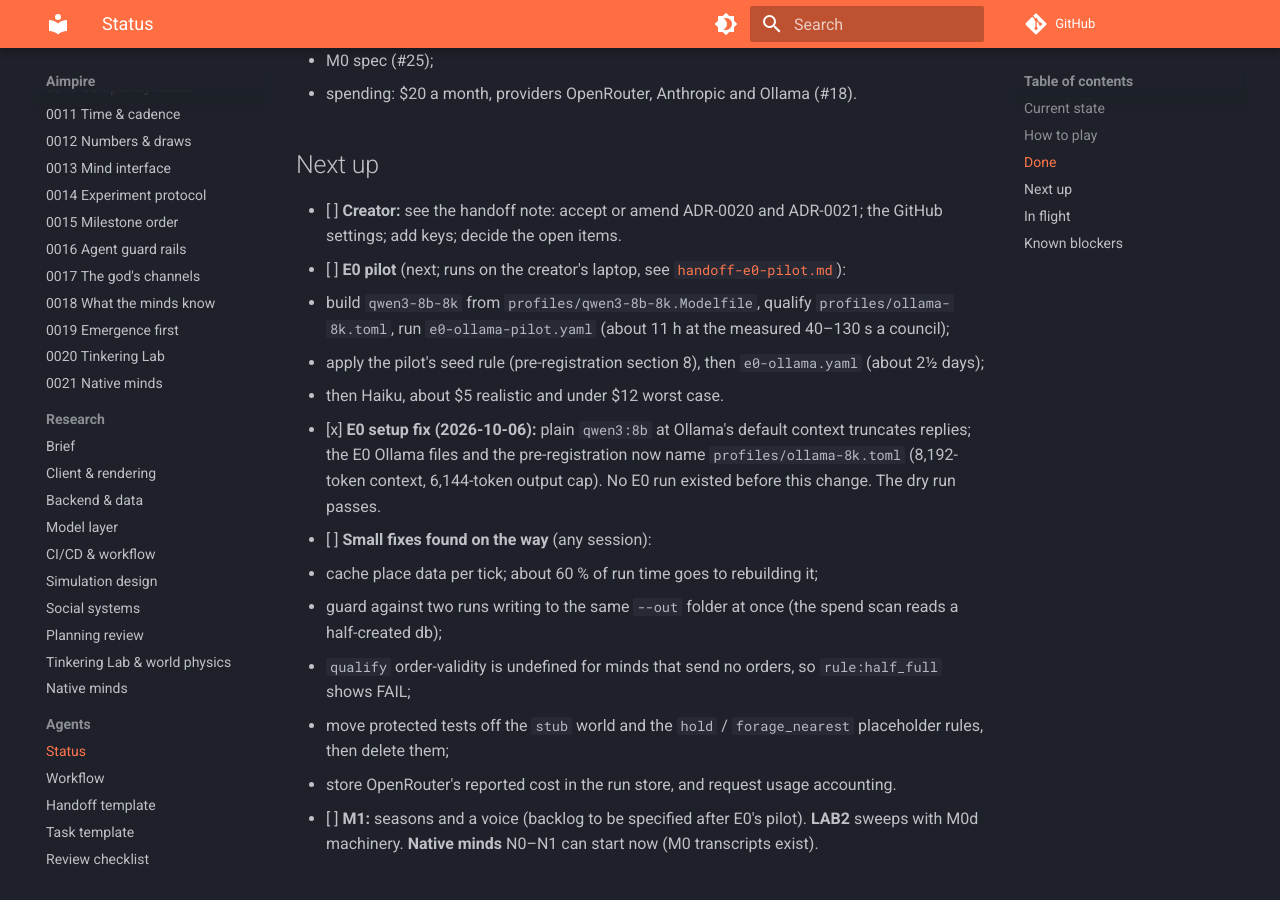
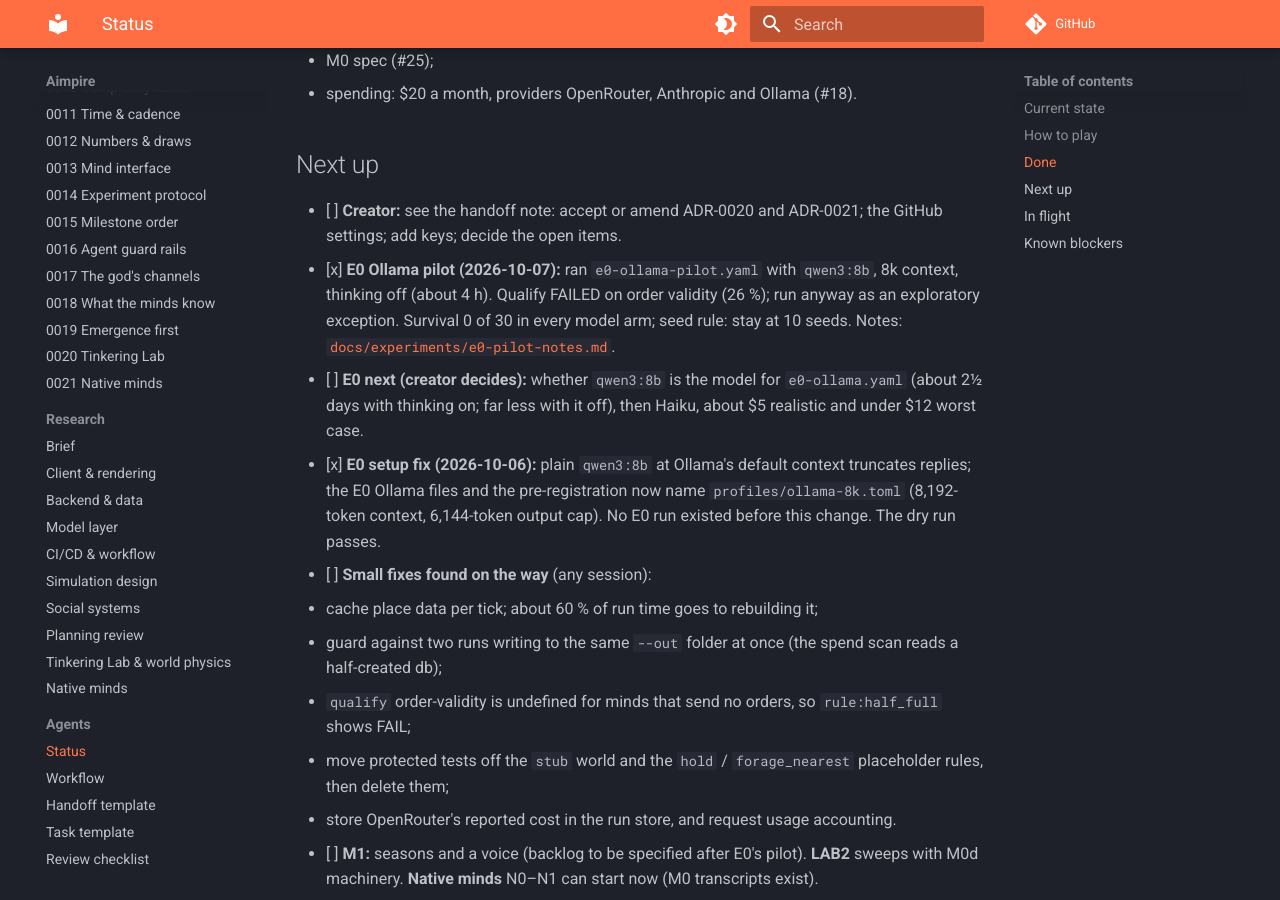
Before and after one commit to seedfourtytwo/aimpire, an MkDocs documentation site: the page built from docs/agents/STATUS.md, in a window 1280 px wide and 900 px high, scrolled down 1769 px. Built offline with MkDocs 1.6.1 and Material for MkDocs 9.7.7, drawn with Linux system fonts in a browser that asks for light colours; comment, search, counter and statistics services are not loaded; some of the changed text lies outside the part shown.

Commit message:
docs(docs): E0 Ollama pilot notes and status
Co-Authored-By: Claude Sonnet 5.5 <noreply@anthropic.com>

```diff
--- a/docs/agents/STATUS.md
+++ b/docs/agents/STATUS.md
@@ -3,7 +3,7 @@
 > Every agent session reads this first and updates it last.
 
 **Phase:** foundation done (F1–F6). M0 "petri dish" is built and playable with rule minds; next is running experiment E0 with real models, then M1.
-**Last updated:** 2026-10-06 by the planning session (evening). Handoff: [`handoff-e0-pilot.md`](handoff-e0-pilot.md).
+**Last updated:** 2026-10-07 by the E0 pilot session. Notes: [`e0-pilot-notes.md`](../experiments/e0-pilot-notes.md).
 
 ## Current state
 - **Goal:** emergence. See what civilizations, political orders and beliefs arise when the models decide for themselves (ADR-0019).
@@ -47,10 +47,8 @@ Minds: `rule:random|greedy|half_full|msy`, `mock`, or a profile (`profiles/ollam
 
 ## Next up
 - [ ] **Creator:** see the handoff note: accept or amend ADR-0020 and ADR-0021; the GitHub settings; add keys; decide the open items.
-- [ ] **E0 pilot** (next; runs on the creator's laptop, see [`handoff-e0-pilot.md`](handoff-e0-pilot.md)):
-  - build `qwen3-8b-8k` from `profiles/qwen3-8b-8k.Modelfile`, qualify `profiles/ollama-8k.toml`, run `e0-ollama-pilot.yaml` (about 11 h at the measured 40–130 s a council);
-  - apply the pilot's seed rule (pre-registration section 8), then `e0-ollama.yaml` (about 2½ days);
-  - then Haiku, about $5 realistic and under $12 worst case.
+- [x] **E0 Ollama pilot (2026-10-07):** ran `e0-ollama-pilot.yaml` with `qwen3:8b`, 8k context, thinking off (about 4 h). Qualify FAILED on order validity (26 %); run anyway as an exploratory exception. Survival 0 of 30 in every model arm; seed rule: stay at 10 seeds. Notes: [`docs/experiments/e0-pilot-notes.md`](../experiments/e0-pilot-notes.md).
+- [ ] **E0 next (creator decides):** whether `qwen3:8b` is the model for `e0-ollama.yaml` (about 2½ days with thinking on; far less with it off), then Haiku, about $5 realistic and under $12 worst case.
 - [x] **E0 setup fix (2026-10-06):** plain `qwen3:8b` at Ollama's default context truncates replies; the E0 Ollama files and the pre-registration now name `profiles/ollama-8k.toml` (8,192-token context, 6,144-token output cap). No E0 run existed before this change. The dry run passes.
 - [ ] **Small fixes found on the way** (any session):
   - cache place data per tick; about 60 % of run time goes to rebuilding it;
```
Also changed, not shown: docs/experiments/e0-pilot-notes.md (added, +23 -0 lines).
